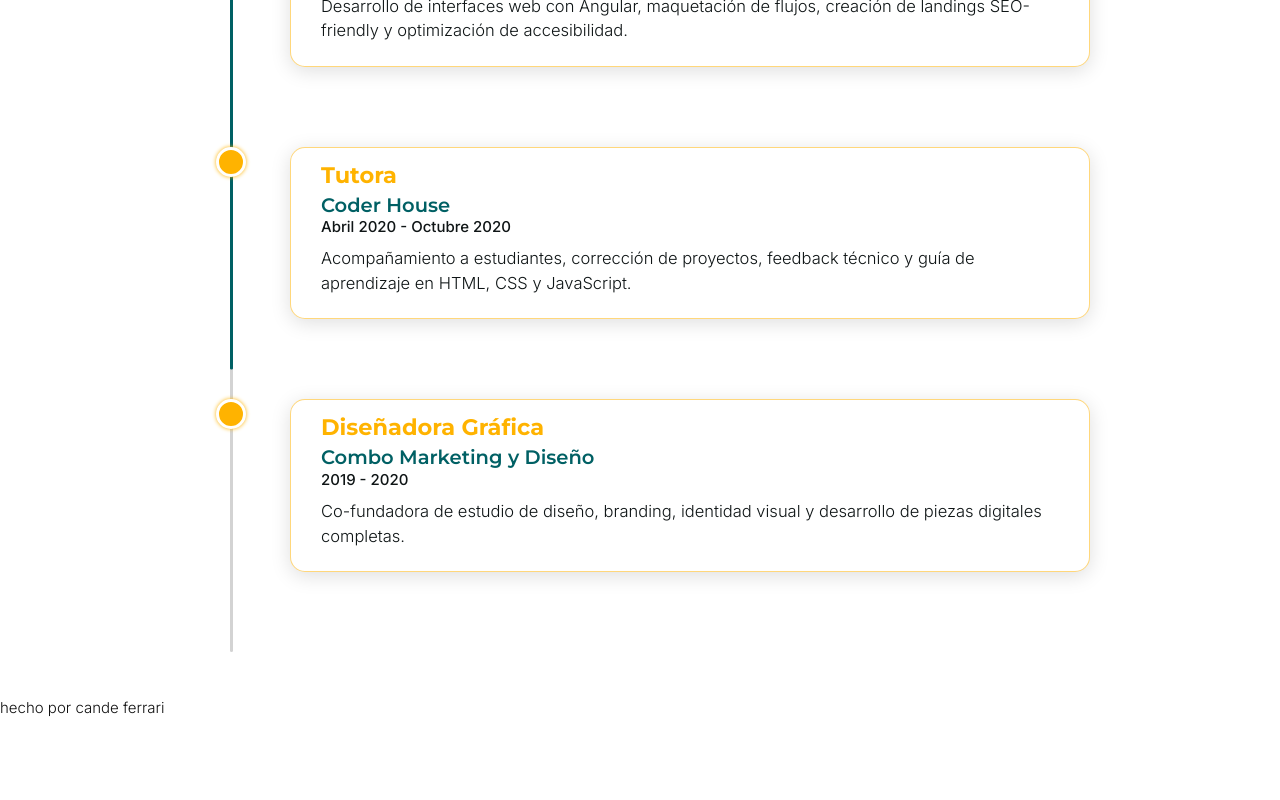
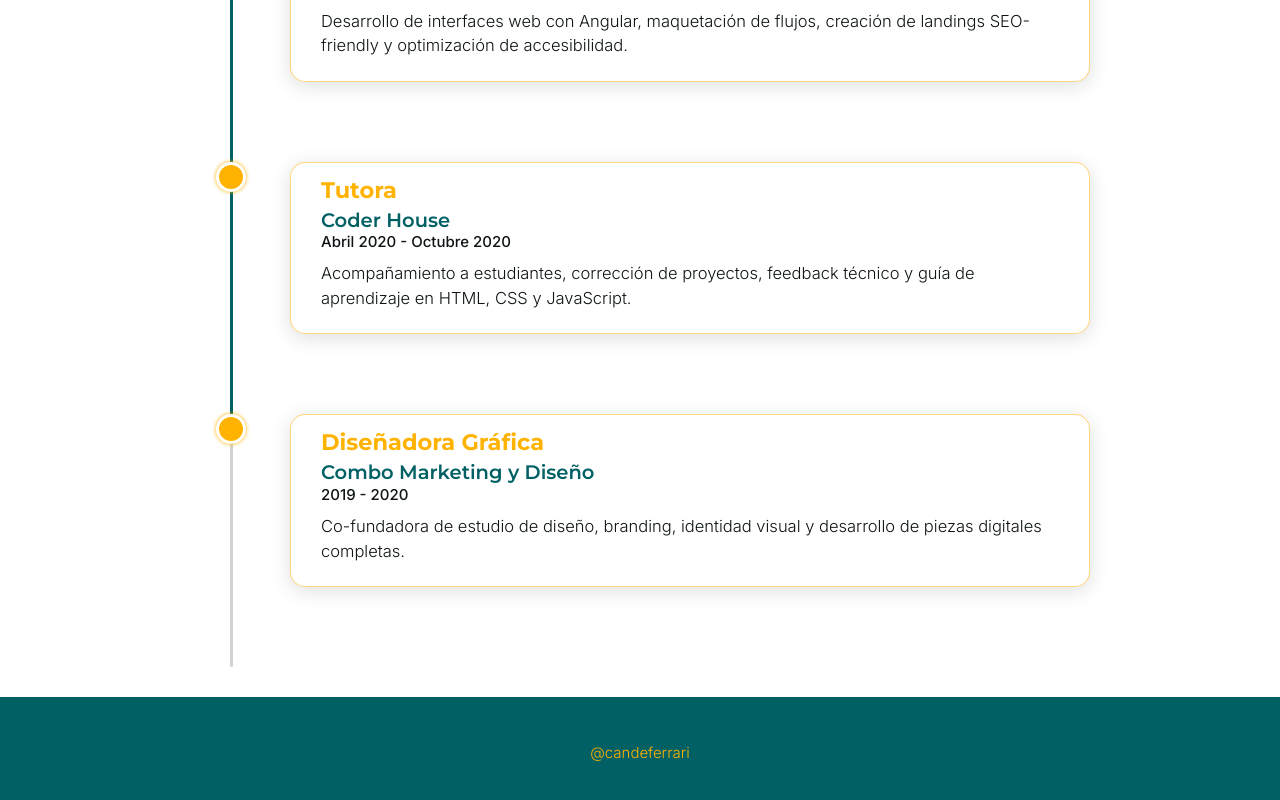
Before and after one commit to candelariaferrari/candeferrari-portfolio, a React (Create React App) app: page / in a window 1280 px wide. Shown: the part 1066-1866 px from the top of the page. Before the commit the page ends 1815 px from the top, so only its background shows below. Built offline with nearby package versions, Linux system fonts and the light colour scheme.

Commit message:
timeline

```diff
--- a/src/components/About.jsx
+++ b/src/components/About.jsx
@@ -4,7 +4,7 @@ import Footer from './Footer';
 
 function About() {
     return (
-        <section className='section'>
+        <section className='section-body'>
             <AboutCard/>
             <h4 className="teal-text text-darken-4 center" >Experiencia Laboral</h4>
             <Experience />
--- a/src/components/Footer.jsx
+++ b/src/components/Footer.jsx
@@ -1,7 +1,7 @@
 function Footer() {
     return(
-        <section>
-         <p>hecho por cande ferrari</p>
+        <section className="footer-container">
+         <p>@candeferrari</p>
         </section>
     )
 }
--- a/src/components/experience.jsx
+++ b/src/components/experience.jsx
@@ -55,7 +55,7 @@ const jobs = [
     }, []);
 
     // offset dinámico según móvil / desktop
-    const offset = isMobile ? ["start 0.5", "end 1"] : ["start 0.5", "end 0.9"];
+    const offset = isMobile ? ["start 0.2", "end 1.2"] : ["start 0.5", "end 0.9"];
 
     // useScroll con offset dinámico
     const { scrollYProgress } = useScroll({
@@ -67,16 +67,10 @@ const jobs = [
     useMotionValueEvent(scrollYProgress, "change", (v) => {
       setProgressValue(v);
     });
- /*    const containerRef = useRef(null);
 
-    const { scrollYProgress } = useScroll({
-        target: containerRef,
-        offset: ["start 0.5", "end 0.9"],
-    });
- */
     return (
-        <div className="timelineWrapper">
-            <div className="timelineContainer" ref={containerRef}>
+        <div className="timelineWrapper" ref={containerRef}>
+            <div className="timelineContainer" >
 
 
                 <div className="timelineLine" />
@@ -130,56 +124,3 @@ function TimelineItem({ job }) {
         </motion.div>
     );
 }
-/*  function TimelineItem({ job, index, progress }) {
-    const { ref, inView } = useInView({
-        triggerOnce: false,
-        threshold: 0.2,
-    });
-
-    // 1) Ref para obtener la posición del punto
-    const pointRef = useRef(null);
-
-    // 2) Estado que indica si el punto debe encenderse
-    const [active, setActive] = React.useState(index === 0);
-
-    // 3) Efecto que compara scrollYProgress con la posición del punto
-    useEffect(() => {
-        if (!pointRef.current) return;
-
-        const pointTop = pointRef.current.getBoundingClientRect().top;
-        const windowHeight = window.innerHeight;
-
-        // Si el punto está dentro del área donde ya pasó la línea →
-        // lo activamos
-        if (pointTop < windowHeight * progress) {
-            setActive(true);
-        }
-    }, [progress]);
-
-    return (
-        <motion.div
-            ref={ref}
-            className="item"
-            initial={{ opacity: 0, x: -20 }}
-            animate={inView ? { opacity: 1, x: 0 } : { opacity: 0, x: -20 }}
-            transition={{ duration: 0.5, ease: "easeOut" }}
-        >
-
-            <motion.div
-                ref={pointRef}
-                className={`point ${active ? "active" : ""} ${index === 0 ? "start" : ""
-                    }`}
-                initial={{ scale: 0 }}
-                animate={inView ? { scale: 1 } : { scale: 0 }}
-                transition={{ duration: 0.3 }}
-            />
-
-            <div className="textContent">
-                <h3 className="title">{job.title}</h3>
-                <h4 className="company">{job.company}</h4>
-                <p className="period">{job.period}</p>
-                <p className="description">{job.description}</p>
-            </div>
-        </motion.div>
-    );
-} */
--- a/src/styles/App.scss
+++ b/src/styles/App.scss
@@ -7,8 +7,16 @@ body {
   padding: 0px;
   font-family: 'Inter', sans-serif;
   overflow-x: hidden;
+  min-height: 100%;
+  height: auto;
+
 }
-
+.section-body{
+  overflow-x: hidden !important;
+  width: 100%;
+  min-height: 100%;
+  height: auto;   // <- ESTA ES LA CLAVE
+}
 h1, h2, h3, h4, h5, h6 {
   font-family: 'Montserrat', sans-serif;
 }
@@ -24,6 +32,12 @@ body.light {
 
   a {
     color: $primary;
+  }
+  .footer-container{
+    background-color: $primary;
+    text-align: center;
+    padding: 2rem;
+    color: $accent;
   }
 }
 
--- a/src/styles/_about.scss
+++ b/src/styles/_about.scss
@@ -1,9 +1,7 @@
 @import "./variables";
-.section{
-  overflow-x: hidden !important;
-  width: 100vw;
-  min-height: 100%;
-  height: auto;   // <- ESTA ES LA CLAVE
+.about-header{
+  padding: 2rem 0rem;
+  position: relative;
 }
 .about-row {
   display: flex;
--- a/src/styles/_experience.scss
+++ b/src/styles/_experience.scss
@@ -5,7 +5,7 @@
   display: flex;
   justify-content: center;
   padding: 2rem;
-  min-height: 100%;
+  min-height: auto;
   height: auto;
 }
 
@@ -14,6 +14,8 @@
   max-width: 900px;
   width: 100%;
   margin: auto;
+  height: auto;          // ← importante
+  min-height: auto;
 }
 
 /* ---- LÍNEAS ---- */
```
